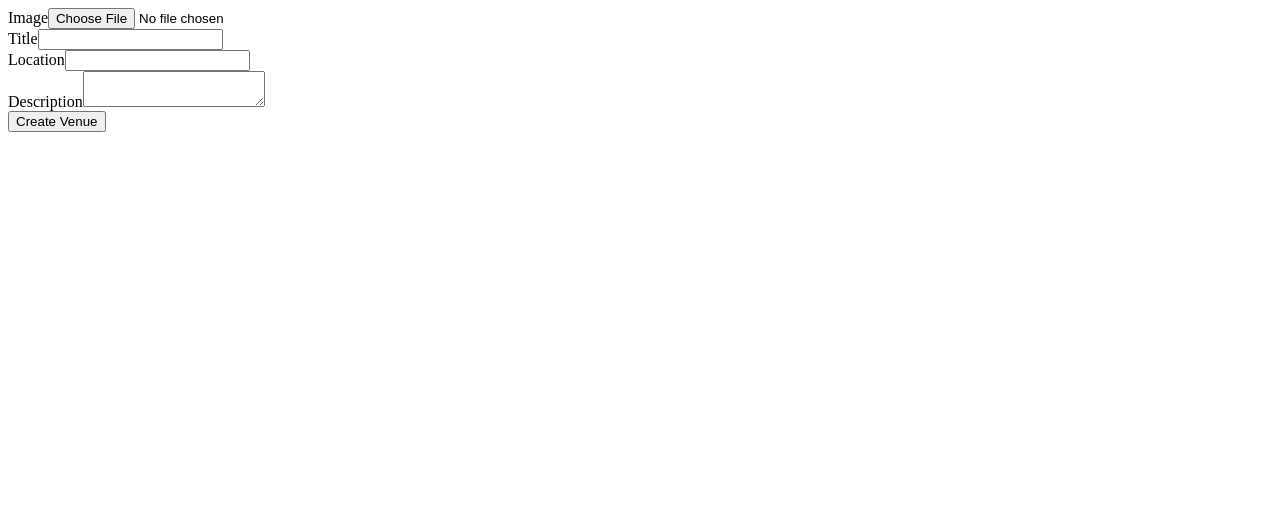
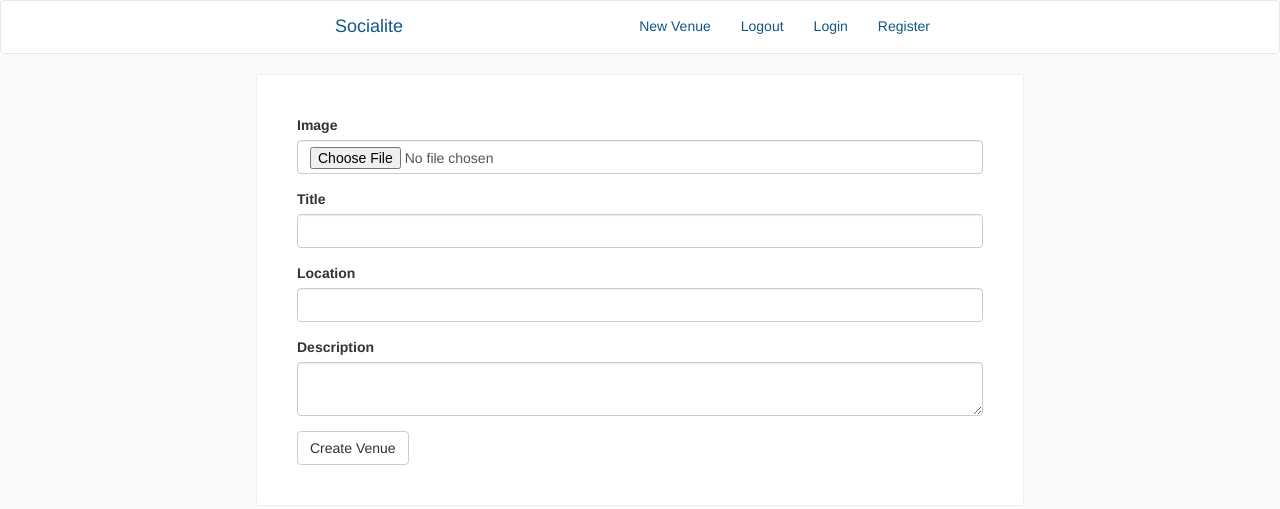
Before and after one commit to courtlandmessam/socialite, a Rails app: page /venues/new in a window 1280 px wide. Shown: the top 509 px of the page. Run offline with Rails 7, Linux system fonts and the light colour scheme; style sheets or scripts are compiled from the project's sources; parts of the project's set-up code (start-up, migrations or seed data) failed here and were passed over; some libraries are stand-ins or nearby versions.

Commit message:
add bootstrap and front end edits

```diff
--- a/app/assets/javascripts/application.js
+++ b/app/assets/javascripts/application.js
@@ -11,6 +11,7 @@
 // about supported directives.
 //
 //= require jquery
+//= require bootstrap-sprockets
 //= require jquery_ujs
 //= require turbolinks
 //= require_tree .
--- /dev/null
+++ b/app/assets/stylesheets/application.scss
@@ -0,0 +1,97 @@
+/*
+ * This is a manifest file that'll be compiled into application.css, which will include all the files
+ * listed below.
+ *
+ * Any CSS and SCSS file within this directory, lib/assets/stylesheets, vendor/assets/stylesheets,
+ * or any plugin's vendor/assets/stylesheets directory can be referenced here using a relative path.
+ *
+ * You're free to add application-wide styles to this file and they'll appear at the bottom of the
+ * compiled file so the styles you add here take precedence over styles defined in any other CSS/SCSS
+ * files in this directory. Styles in this file should be added after the last require_* statement.
+ * It is generally better to create a new file per style scope.
+ *
+ */
+ @import "bootstrap-sprockets";
+ @import "bootstrap";
+
+ // Place all the styles related to the venues controller here.
+ // They will automatically be included in application.css.
+ // You can use Sass (SCSS) here: http://sass-lang.com/
+
+ body {
+   background-color: #fafafa;
+   font-family: proxima-nova, 'Helvetica Neue', Arial, Helvetica, sans-serif;
+ }
+
+ .navbar-brand {
+   a {
+     color: #125688;
+   }
+ }
+
+ .navbar-default {
+   background-color: #fff;
+   height: 54px;
+   .navbar-nav li a {
+     color: #125688;
+   }
+ }
+
+ .navbar-container {
+   width: 640px;
+   margin: 0 auto;
+ }
+
+ .venues-wrapper {
+   padding-top: 40px;
+   margin: 0 auto;
+   max-width: 642px;
+   width: 100%;
+ }
+
+ .venue {
+   background-color: #fff;
+   border-color: #edeeee;
+   border-style: solid;
+   border-radius: 3px;
+   border-width: 1px;
+   margin-bottom: 60px;
+ }
+
+ .venue-head {
+   height: 64px;
+   padding: 14px 20px;
+   color: #125688;
+   font-size: 15px;
+   line-height: 18px;
+   .thumbnail {}
+   .title {
+     display: block;
+   }
+ }
+
+ .image {
+   border-bottom: 1px solid #eeefef;
+   border-top: 1px solid #eeefef;
+ }
+
+ .title {
+   padding: 24px 24px;
+   font-size: 15px;
+   line-height: 18px;
+
+ }
+
+ .form-wrapper {
+   width: 60%;
+   margin: 20px auto;
+   background-color: #fff;
+   padding: 40px;
+   border: 1px solid #eeefef;
+   border-radius: 3px;
+ }
+
+ .edit-links {
+   margin-top: 20px;
+   margin-bottom: 40px;
+ }
--- a/app/assets/stylesheets/venues.scss
+++ b/app/assets/stylesheets/venues.scss
@@ -1,3 +1,81 @@
 // Place all the styles related to the venues controller here.
 // They will automatically be included in application.css.
 // You can use Sass (SCSS) here: http://sass-lang.com/
+
+body {
+  background-color: #fafafa;
+  font-family: proxima-nova, 'Helvetica Neue', Arial, Helvetica, sans-serif;
+}
+
+.navbar-brand {
+  a {
+    color: #125688;
+  }
+}
+
+.navbar-default {
+  background-color: #fff;
+  height: 54px;
+  .navbar-nav li a {
+    color: #125688;
+  }
+}
+
+.navbar-container {
+  width: 640px;
+  margin: 0 auto;
+}
+
+.venues-wrapper {
+  padding-top: 40px;
+  margin: 0 auto;
+  max-width: 642px;
+  width: 100%;
+}
+
+.venue {
+  background-color: #fff;
+  border-color: #edeeee;
+  border-style: solid;
+  border-radius: 3px;
+  border-width: 1px;
+  margin-bottom: 60px;
+}
+
+.venue-head {
+  height: 64px;
+  padding: 14px 20px;
+  color: #125688;
+  font-size: 15px;
+  line-height: 18px;
+  .thumbnail {}
+  .title {
+    display: block;
+  }
+}
+
+.image {
+  border-bottom: 1px solid #eeefef;
+  border-top: 1px solid #eeefef;
+}
+
+.title {
+  padding: 24px 24px;
+  font-size: 15px;
+  line-height: 18px;
+
+}
+
+.form-wrapper {
+  width: 60%;
+  margin: 20px auto;
+  background-color: #fff;
+  padding: 40px;
+  border: 1px solid #eeefef;
+  border-radius: 3px;
+}
+
+.edit-links {
+  margin-top: 20px;
+  margin-bottom: 40px;
+}
--- a/app/controllers/venues_controller.rb
+++ b/app/controllers/venues_controller.rb
@@ -1,5 +1,6 @@
 class VenuesController < ApplicationController
   def index
+    @venues = Venue.all
   end
 
   def new
--- /dev/null
+++ b/app/views/layouts/_navbar.html.erb
@@ -0,0 +1,30 @@
+<nav class="navbar navbar-default">
+  <div class="container-fluid navbar-container">
+    <div class="navbar-header">
+      <button class="navbar-toggle collapsed" data-target="#bs-navbar-collapse-1" data-toggle="collapse" type="button">
+        <span class="sr-only">Toggle Navigation</span>
+        <span class="icon-bar"></span>
+        <span class="icon-bar"></span>
+      </button>
+      <div class="navbar-brand">
+        <%= link_to "Socialite", root_path %>
+      </div>
+    </div>
+    <div class="collapse navbar-collapse" id="bs-navbar-collapse-1">
+      <ul class="nav navbar-nav navbar-right">
+          <li>
+            <%= link_to "New Venue", new_venue_path %>
+          </li>
+          <li>
+            <%= link_to "Logout", '' %>
+          </li>
+          <li>
+            <%= link_to "Login", '' %>
+          </li>
+          <li>
+            <%= link_to "Register", '' %>
+          </li>
+      </ul>
+    </div>
+  </div>
+</nav>
--- a/app/views/layouts/application.html.erb
+++ b/app/views/layouts/application.html.erb
@@ -8,7 +8,9 @@
     <%= javascript_include_tag 'application', 'data-turbolinks-track': 'reload' %>
   </head>
 
+
   <body>
+    <%= render 'layouts/navbar' %>
     <%= yield %>
   </body>
 </html>
--- a/app/views/venues/index.html.erb
+++ /dev/null
@@ -1 +0,0 @@
-<h1>Socialite</h1>
--- a/app/views/venues/new.html.haml
+++ b/app/views/venues/new.html.haml
@@ -1,6 +1,7 @@
-= simple_form_for @venue do |f|
-  = f.input :image
-  = f.input :title
-  = f.input :location
-  = f.input :description
-  = f.button :submit
+.form-wrapper
+  = simple_form_for @venue do |f|
+    = f.input :image
+    = f.input :title
+    = f.input :location
+    = f.input :description
+    = f.button :submit
--- /dev/null
+++ b/config/locales/simple_form.en.yml
@@ -0,0 +1,31 @@
+en:
+  simple_form:
+    "yes": 'Yes'
+    "no": 'No'
+    required:
+      text: 'required'
+      mark: '*'
+      # You can uncomment the line below if you need to overwrite the whole required html.
+      # When using html, text and mark won't be used.
+      # html: '<abbr title="required">*</abbr>'
+    error_notification:
+      default_message: "Please review the problems below:"
+    # Examples
+    # labels:
+    #   defaults:
+    #     password: 'Password'
+    #   user:
+    #     new:
+    #       email: 'E-mail to sign in.'
+    #     edit:
+    #       email: 'E-mail.'
+    # hints:
+    #   defaults:
+    #     username: 'User name to sign in.'
+    #     password: 'No special characters, please.'
+    # include_blanks:
+    #   defaults:
+    #     age: 'Rather not say'
+    # prompts:
+    #   defaults:
+    #     age: 'Select your age'
```
Also changed, not shown: app/assets/stylesheets/application.css (deleted, +0 -15 lines), app/views/venues/index.html.haml (added, +12 -0 lines), config/initializers/simple_form.rb (added, +169 -0 lines), config/initializers/simple_form_bootstrap.rb (added, +154 -0 lines), lib/templates/erb/scaffold/_form.html.erb (added, +13 -0 lines), Gemfile, Gemfile.lock, 4 other files.
